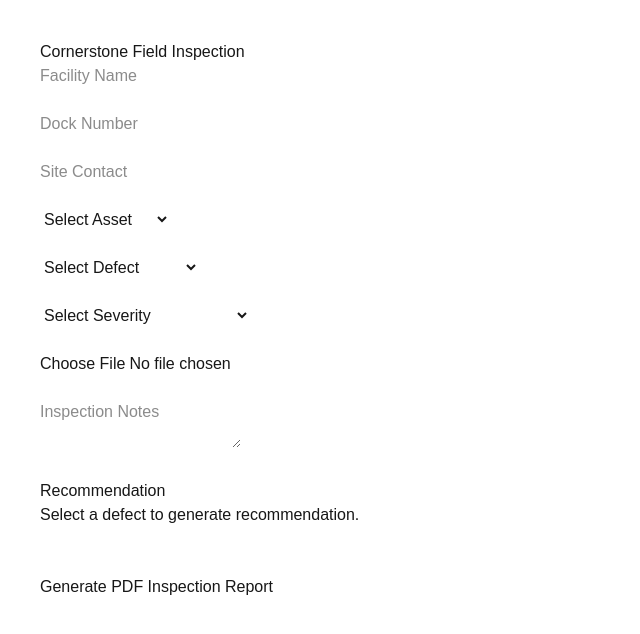
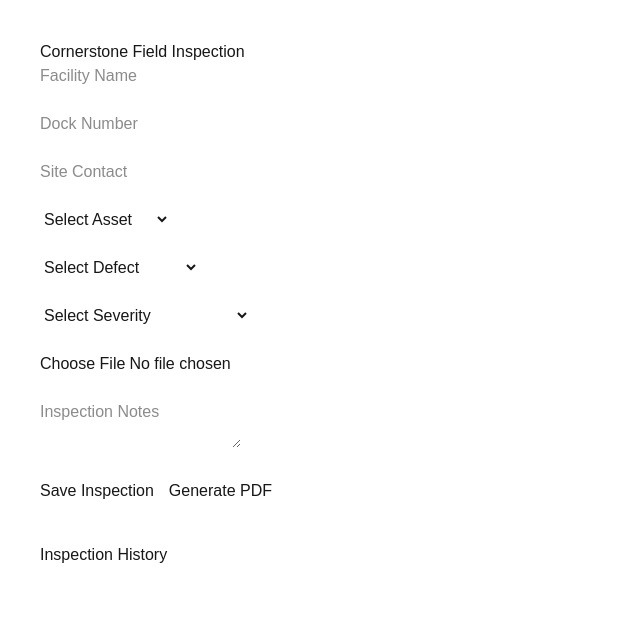
Before and after one commit to rodgaffoglio/cornerstone-field-app, a Next.js app: page / in a window 1280 px wide. Shown: the top 634 px of the page, without its empty margins (0-640 px from the left). Built offline with nearby package versions, Linux system fonts and the light colour scheme.

Commit message:
Added local inspection history tracking

```diff
--- a/app/page.tsx
+++ b/app/page.tsx
@@ -1,6 +1,6 @@
 "use client";
 
-import React, { useState } from "react";
+import React, { useState, useEffect } from "react";
 import jsPDF from "jspdf";
 
 export default function Home() {
@@ -12,6 +12,7 @@
   const [defect, setDefect] = useState("");
   const [severity, setSeverity] = useState("");
   const [photo, setPhoto] = useState("");
+  const [history, setHistory] = useState<any[]>([]);
 
   const recommendations: Record<string, string> = {
     "Track Misalignment":
@@ -20,6 +21,25 @@
       "Recommend perimeter seal replacement to prevent energy loss.",
     "Hydraulic Leak":
       "Recommend hydraulic system inspection and seal replacement.",
+  };
+
+  useEffect(() => {
+    const saved = localStorage.getItem("cornerstoneHistory");
+    if (saved) setHistory(JSON.parse(saved));
+  }, []);
+
+  const saveInspection = () => {
+    const newInspection = {
+      facility,
+      dock,
+      defect,
+      severity,
+      date: new Date().toLocaleDateString(),
+    };
+
+    const updated = [...history, newInspection];
+    setHistory(updated);
+    localStorage.setItem("cornerstoneHistory", JSON.stringify(updated));
   };
 
   const handlePhotoUpload = (e: React.ChangeEvent<HTMLInputElement>) => {
@@ -43,67 +63,42 @@
     logo.src = "/cornerstone-logo.png";
 
     logo.onload = () => {
-      // Light Header
-      doc.setFillColor(245, 245, 245);
-      doc.rect(0, 0, 210, 55, "F");
+      doc.setFillColor(245,245,245);
+      doc.rect(0,0,210,55,"F");
 
-      // Logo
-      doc.addImage(logo, "PNG", 12, 5, 60, 40);
+      doc.addImage(logo,"PNG",12,5,60,40);
 
-      // Metadata
-      doc.setTextColor(10, 25, 45);
+      doc.setTextColor(10,25,45);
       doc.setFontSize(10);
 
-      doc.text(`Date: ${reportDate}`, 145, 18);
-      doc.text(`Time: ${reportTime}`, 145, 26);
-      doc.text(`Report ID: ${reportId}`, 145, 34);
+      doc.text(`Date: ${reportDate}`,145,18);
+      doc.text(`Time: ${reportTime}`,145,26);
+      doc.text(`Report ID: ${reportId}`,145,34);
 
-      // Report Title
       doc.setFontSize(16);
-      doc.text("PROFESSIONAL INSPECTION REPORT", 20, 50);
+      doc.text("PROFESSIONAL INSPECTION REPORT",20,50);
 
-      doc.setTextColor(0, 0, 0);
+      doc.setTextColor(0,0,0);
       doc.setFontSize(12);
 
-      // Inspection Data
-      doc.text("Technician: Cornerstone Inspector", 20, 70);
-
-      doc.text(`Facility: ${facility}`, 20, 85);
-      doc.text(`Dock: ${dock}`, 20, 95);
-      doc.text(`Contact: ${contact}`, 20, 105);
-      doc.text(`Asset: ${asset}`, 20, 115);
-      doc.text(`Defect: ${defect}`, 20, 125);
-
-      // Severity Colors
-      if (severity === "Monitor") {
-        doc.setTextColor(0, 150, 0);
-      } else if (severity === "Maintenance Needed") {
-        doc.setTextColor(220, 180, 0);
-      } else if (severity === "Repair Recommended") {
-        doc.setTextColor(255, 140, 0);
-      } else if (severity === "Immediate Safety Concern") {
-        doc.setTextColor(200, 0, 0);
-      }
-
-      doc.text(`Severity: ${severity}`, 20, 135);
-
-      doc.setTextColor(0, 0, 0);
-
-      doc.text(`Notes: ${notes}`, 20, 150);
+      doc.text(`Facility: ${facility}`,20,75);
+      doc.text(`Dock: ${dock}`,20,85);
+      doc.text(`Contact: ${contact}`,20,95);
+      doc.text(`Asset: ${asset}`,20,105);
+      doc.text(`Defect: ${defect}`,20,115);
+      doc.text(`Severity: ${severity}`,20,125);
+      doc.text(`Notes: ${notes}`,20,140);
 
       doc.text(
         `Recommendation: ${recommendations[defect] || ""}`,
         20,
-        165
+        155
       );
 
       if (photo) {
         const format = photo.includes("png") ? "PNG" : "JPEG";
-        doc.addImage(photo, format, 20, 175, 160, 70);
+        doc.addImage(photo, format, 20, 170, 160, 70);
       }
-
-      doc.line(20, 245, 190, 245);
-      doc.text("Inspector Signature: ___________________", 20, 257);
 
       doc.save("cornerstone-inspection-report.pdf");
     };
@@ -158,14 +153,24 @@
 
       <br /><br />
 
-      <h3>Recommendation</h3>
-      <p>{recommendations[defect] || "Select a defect to generate recommendation."}</p>
+      <button onClick={saveInspection}>
+        Save Inspection
+      </button>
 
-      <br /><br />
+      <button
+        onClick={generatePDF}
+        style={{ marginLeft: "15px" }}
+      >
+        Generate PDF
+      </button>
 
-      <button onClick={generatePDF}>
-        Generate PDF Inspection Report
-      </button>
+      <h2 style={{ marginTop: "40px" }}>Inspection History</h2>
+
+      {history.map((item, index) => (
+        <div key={index}>
+          {item.date} | {item.facility} | Dock {item.dock} | {item.defect}
+        </div>
+      ))}
     </div>
   );
 }
```
